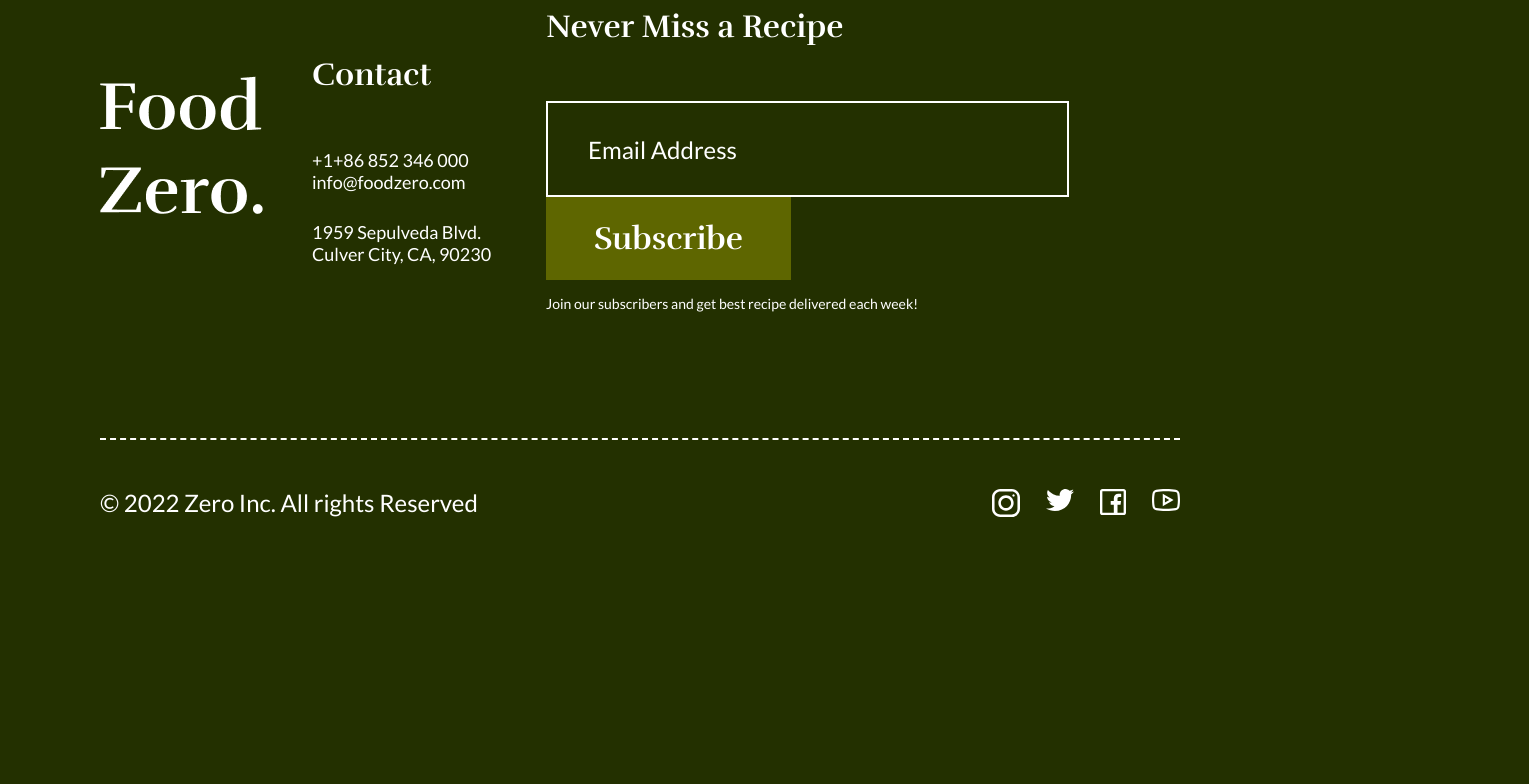
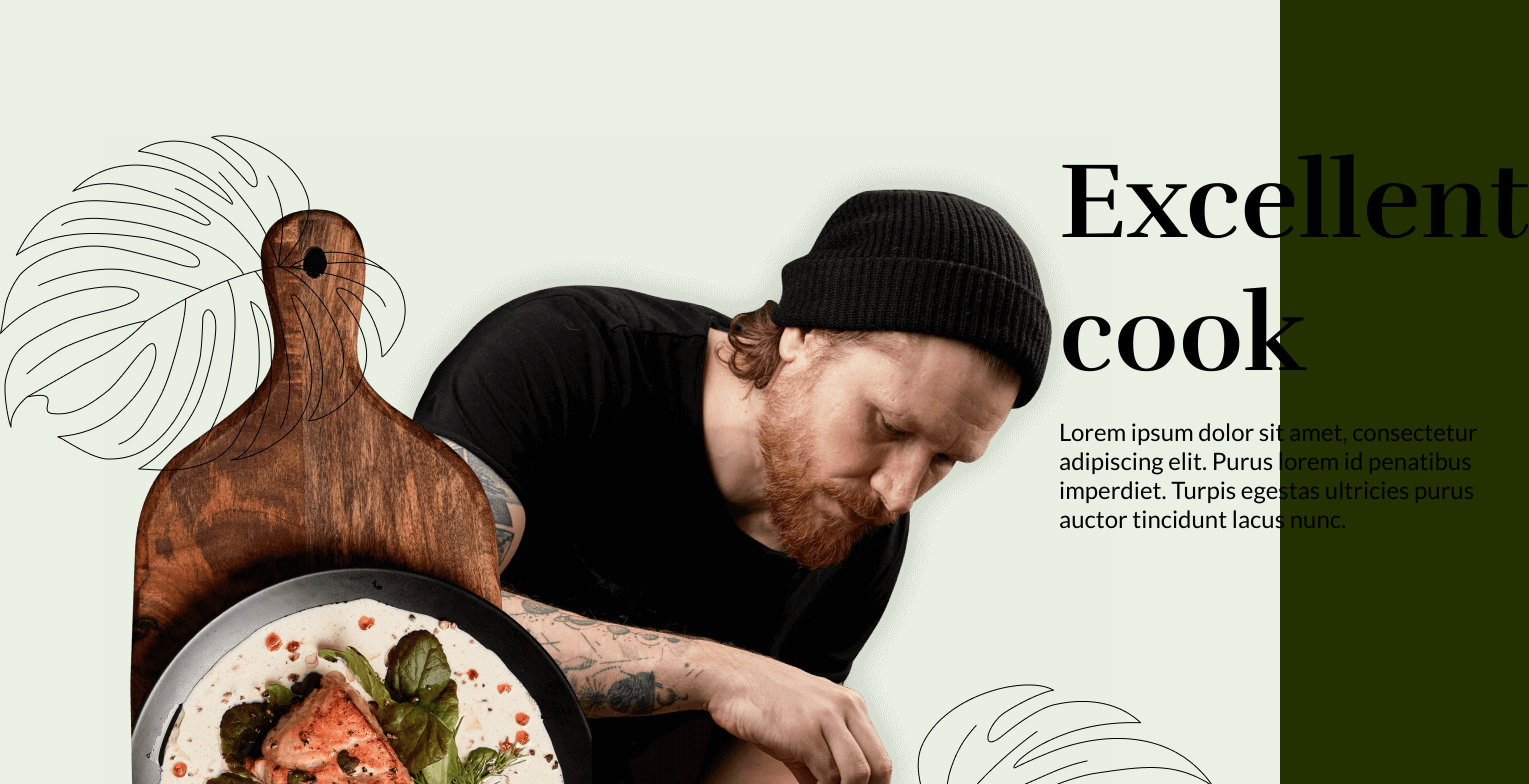
Before and after one commit to sandraNimeshajm/Food-Zero, a website built with webpack: page index.html in a window 1280 px wide. Shown: the part 4960-5744 px from the top of the page, 1529 px wide, since content can reach past the window. Before the commit the page ends 5541 px from the top, so only its background shows below. Built offline with nearby package versions, Linux system fonts and the light colour scheme.

Commit message:
section cook added

```diff
--- a/index.html
+++ b/index.html
@@ -306,6 +306,28 @@
         </div>
       </div>
     </section>
+
+    <section class="cook">
+      <div class="cook__wrapper wrapper">
+        <div class="cook__img-box">
+          <img
+            loading="lazy"
+            src="./src/images/cook-img.png"
+            alt="Cook"
+            class="cook__img"
+          />
+        </div>
+
+        <div class="cook__content-box">
+          <h2 class="cook__content-title section-title">Excellent cook</h2>
+          <p class="cook__content-text section-text">
+            Lorem ipsum dolor sit amet, consectetur adipiscing elit. Purus lorem
+            id penatibus imperdiet. Turpis egestas ultricies purus auctor
+            tincidunt lacus nunc.
+          </p>
+        </div>
+      </div>
+    </section>
   </main>
 
   <footer class="footer">
--- /dev/null
+++ b/src/scss/components/cook.scss
@@ -0,0 +1,50 @@
+.cook {
+  background-color: $green-lighter;
+  padding-top: 256px;
+}
+
+.cook__wrapper {
+  display: flex;
+  justify-content: space-between;
+  position: relative;
+
+  &::before,
+  &::after {
+    content: "";
+    position: absolute;
+  }
+
+  &::before {
+    top: 0;
+    left: 0;
+    width: 406px;
+    height: 372px;
+    background: url("/src/images/cook-leaf-left.png");
+    background-repeat: no-repeat;
+  }
+
+  &::after {
+    bottom: 0;
+    right: 0;
+    width: 503px;
+    height: 464px;
+    background: url("/src/images/cook-leaf-right.png");
+    background-repeat: no-repeat;
+  }
+}
+
+.cook__img-box {
+  max-width: 935px;
+  width: 100%;
+  margin-right: 24px;
+}
+
+.cook__content-box {
+  max-width: 649px;
+  width: 100%;
+  color: $black;
+}
+
+.cook__content-title {
+  margin-bottom: 16px;
+}
--- a/src/scss/style.scss
+++ b/src/scss/style.scss
@@ -11,6 +11,7 @@
 @import "./components/home-banner";
 @import "./components/diet";
 @import "./components/menu";
+@import "./components/cook";
 @import "./components/footer";
 
 /* Helpers */
```
Also changed, not shown: dist/6ad3eb5d196b590b8ce0.png (added), dist/d9cc4c3150bcdfdacdbf.png (added), dist/style.css.
